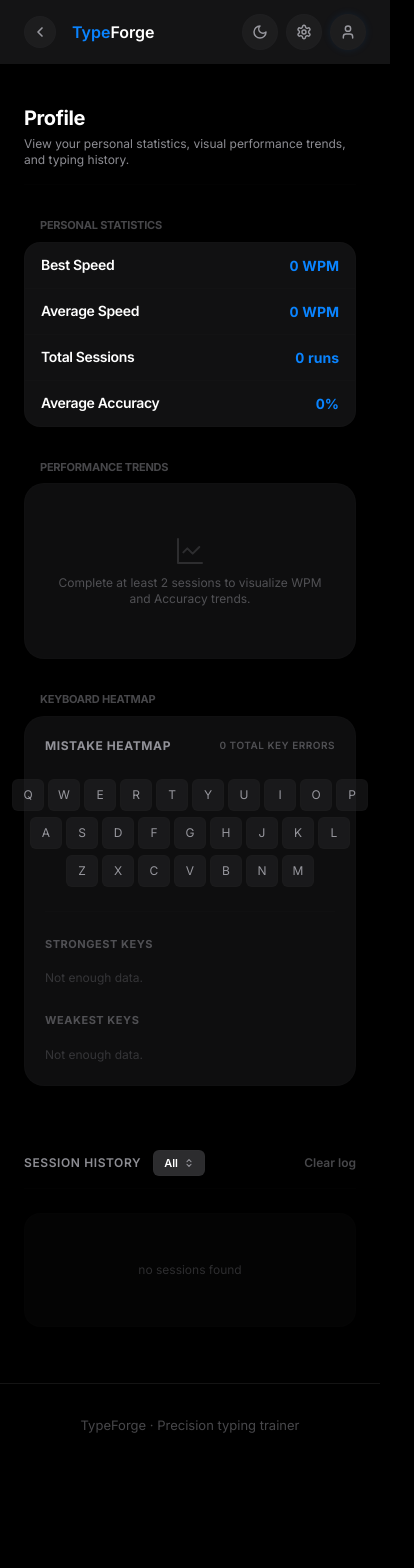
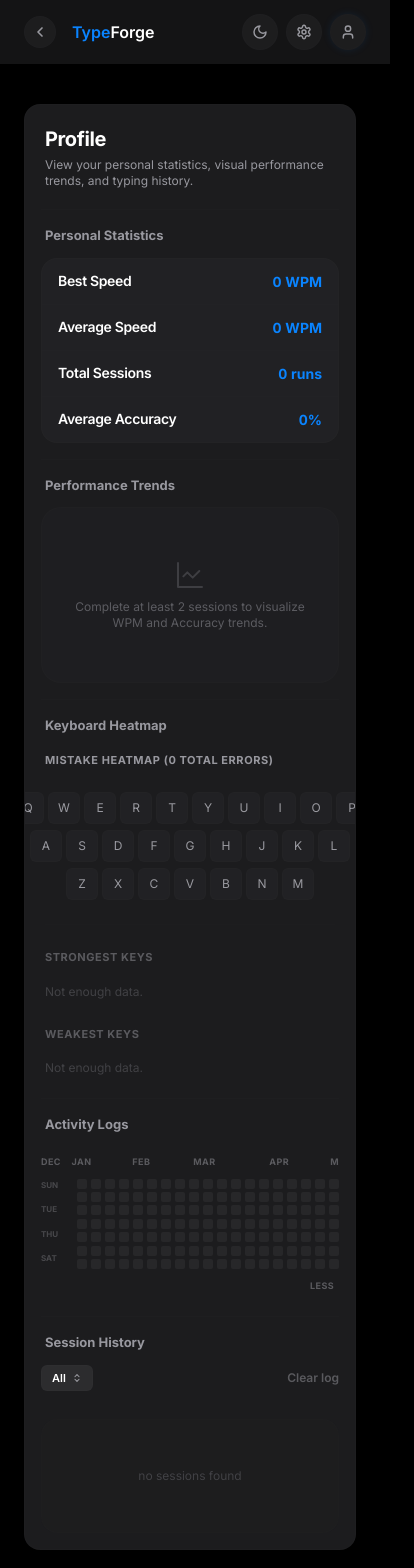
Before and after one commit to Type-Forge/Type-Forge, a Next.js app: page /profile in a window 390 px wide. Shown: the top 1568 px of the page, 414 px wide, since content can reach past the window. Before the commit the page ends 1468 px from the top, so only its background shows below. Built offline with nearby package versions, Linux system fonts and the light colour scheme.

Commit message:
Finalized the APP

```diff
--- a/app/profile/page.tsx
+++ b/app/profile/page.tsx
@@ -7,13 +7,14 @@
 import StatsHistory from "@/components/stats/StatsHistory"
 import type { SessionResult } from "@/types"
 import { GroupedList, GroupedListItem } from "@/components/ui/GroupedList"
+import WhiteCard from "@/components/ui/WhiteCard"
 
 function PerformanceTrendChart({ data }: { data: { x: number; y: number; accuracy: number }[] }) {
   const [hoveredIndex, setHoveredIndex] = useState<number | null>(null)
 
   if (data.length < 2) {
     return (
-      <div className="h-44 flex flex-col items-center justify-center text-text-tertiary text-xs bg-surface/50 border border-border/10 rounded-[20px] p-6 text-center">
+      <div className="h-44 flex flex-col items-center justify-center text-text-tertiary text-xs bg-surface-secondary/20 border border-border/10 rounded-[20px] p-6 text-center select-none font-sans">
         <svg
           xmlns="http://www.w3.org/2000/svg"
           viewBox="0 0 24 24"
@@ -48,17 +49,17 @@
   const paddingX = 25
   const paddingY = 20
 
-  // Map value to Y coordinate with nice headroom and footroom (zoom out)
+  // Zoomed-out map value to Y coordinate (added more top headroom to prevent data/tooltip clipping)
   const getWpmY = (val: number) => {
-    const minYCoord = paddingY + 15 // top headroom
-    const maxYCoord = height - paddingY - 10 // bottom footroom
+    const minYCoord = paddingY + 35 // Increased top headroom
+    const maxYCoord = height - paddingY - 10
     const rangeY = maxYCoord - minYCoord
     return maxYCoord - ((val - minWpm) / rangeWpm) * rangeY
   }
 
   const getAccY = (val: number) => {
-    const minYCoord = paddingY + 15 // top headroom
-    const maxYCoord = height - paddingY - 10 // bottom footroom
+    const minYCoord = paddingY + 35 // Increased top headroom
+    const maxYCoord = height - paddingY - 10
     const rangeY = maxYCoord - minYCoord
     return maxYCoord - ((val - minAcc) / rangeAcc) * rangeY
   }
@@ -86,29 +87,24 @@
   const wpmAreaD = `${wpmPathD} L ${wpmPoints[wpmPoints.length - 1].x} ${height - paddingY} L ${wpmPoints[0].x} ${height - paddingY} Z`
 
   return (
-    <div className="bg-surface/50 backdrop-blur-md border border-border/10 rounded-[20px] p-5 relative group/chart font-sans">
+    <div className="p-1 relative group/chart font-sans">
       <div className="flex justify-between items-center mb-4">
-        <div className="flex items-center gap-4">
-          <span className="text-[12px] uppercase font-bold tracking-wider text-text-secondary">
-            Performance Trends
-          </span>
         <div className="flex items-center gap-3 text-[10px] font-bold">
           <span className="flex items-center gap-1 text-accent">
             <span className="w-2.5 h-0.5 bg-accent inline-block rounded" />
-              WPM
+            WPM (Speed)
           </span>
           <span className="flex items-center gap-1 text-correct">
             <span className="w-2.5 h-0.5 bg-correct inline-block rounded" />
             ACCURACY
           </span>
         </div>
-        </div>
         <span className="text-[10px] font-semibold text-text-tertiary uppercase tracking-wider">
           Last {data.length} sessions
         </span>
       </div>
 
-      <div className="relative w-full overflow-hidden">
+      <div className="relative w-full">
         <svg viewBox={`0 0 ${width} ${height}`} className="w-full h-auto overflow-visible">
           {/* Horizontal Grid lines */}
           <line x1={paddingX} y1={paddingY} x2={width - paddingX} y2={paddingY} className="stroke-border/10" strokeDasharray="4" />
@@ -240,16 +236,13 @@
   }
 
   return (
-    <div className="bg-surface/50 backdrop-blur-md border border-border/10 rounded-[20px] p-5 font-sans w-full">
+    <div className="p-1 font-sans w-full">
       <div className="grid grid-cols-1 md:grid-cols-12 gap-6 items-stretch">
         {/* Left: Heatmap (8 columns) */}
         <div className="md:col-span-8 flex flex-col items-center justify-center">
           <div className="flex justify-between items-center w-full mb-6">
-            <span className="text-[12px] uppercase font-bold tracking-wider text-text-secondary">
-              Mistake Heatmap
-            </span>
-            <span className="text-[10px] font-semibold text-text-tertiary uppercase tracking-wider">
-              {totalErrors} total key errors
+            <span className="text-[11px] font-bold text-text-secondary uppercase tracking-wider">
+              Mistake Heatmap ({totalErrors} total errors)
             </span>
           </div>
 
@@ -270,7 +263,7 @@
                       >
                         {char.toUpperCase()}
                       </div>
-                      <div className="absolute bottom-full left-1/2 -translate-x-1/2 mb-1.5 w-max max-w-[150px] opacity-0 group-hover:opacity-100 pointer-events-none z-50 bg-surface/95 border border-border/15 backdrop-blur-xl px-2.5 py-1.5 rounded-lg text-[10px] text-text-secondary text-center shadow-lg leading-normal font-sans">
+                      <div className="absolute bottom-full left-1/2 -translate-x-1/2 mb-1.5 w-max max-w-[150px] opacity-0 group-hover:opacity-100 pointer-events-none z-50 bg-surface/95 border border-border/15 backdrop-blur-xl px-2.5 py-1.5 rounded-lg text-[10px] text-text-secondary text-center shadow-lg leading-normal font-sans font-semibold">
                         {tooltipText}
                       </div>
                     </div>
@@ -339,6 +332,126 @@
   )
 }
 
+function ActivityCalendar({ history }: { history: SessionResult[] }) {
+  const days = useMemo(() => {
+    const today = new Date()
+    today.setHours(12, 0, 0, 0) // Normalize to noon to avoid DST/timezone shift issues
+    const endDate = new Date(today)
+    // Align to the Saturday of the current week
+    endDate.setDate(today.getDate() + (6 - today.getDay()))
+
+    // Start date is Sunday of 26 weeks ago (endDate - 181 days)
+    const startDate = new Date(endDate)
+    startDate.setDate(endDate.getDate() - 181)
+
+    const list: Date[] = []
+    const temp = new Date(startDate)
+    for (let i = 0; i < 182; i++) {
+      list.push(new Date(temp))
+      temp.setDate(temp.getDate() + 1)
+    }
+    return list
+  }, [history])
+
+  const activityMap = useMemo(() => {
+    const counts: Record<string, number> = {}
+    history.forEach((run) => {
+      const dateKey = new Date(run.timestamp).toDateString()
+      counts[dateKey] = (counts[dateKey] || 0) + 1
+    })
+    return counts
+  }, [history])
+
+  const monthLabels = useMemo(() => {
+    const labels: { index: number; text: string }[] = []
+    let lastMonth = -1
+    for (let i = 0; i < 26; i++) {
+      const day = days[i * 7]
+      const currentMonth = day.getMonth()
+      if (currentMonth !== lastMonth) {
+        labels.push({
+          index: i,
+          text: day.toLocaleDateString(undefined, { month: "short" }),
+        })
+        lastMonth = currentMonth
+      }
+    }
+    return labels
+  }, [days])
+
+  return (
+    <div className="w-full flex flex-col font-sans select-none overflow-x-auto py-2">
+      <div className="min-w-[360px] self-start">
+        {/* Month Labels */}
+        <div className="flex text-[9px] text-text-tertiary font-bold uppercase tracking-wider mb-2 h-4 relative">
+          {monthLabels.map((label, idx) => (
+            <span
+              key={idx}
+              className="absolute"
+              style={{ left: `${(label.index / 26) * 100}%` }}
+            >
+              {label.text}
+            </span>
+          ))}
+        </div>
+
+        {/* Grid and Day Labels */}
+        <div className="flex gap-2.5">
+          {/* Day column */}
+          <div className="grid grid-rows-7 text-[8px] font-bold text-text-tertiary/70 uppercase select-none pt-[2px] pb-[2px] pr-1.5 leading-none h-[90px] justify-between">
+            <span>Sun</span>
+            <span className="invisible">Mon</span>
+            <span>Tue</span>
+            <span className="invisible">Wed</span>
+            <span>Thu</span>
+            <span className="invisible">Fri</span>
+            <span>Sat</span>
+          </div>
+
+          {/* 7 rows by 26 columns grid */}
+          <div className="grid grid-flow-col grid-rows-7 gap-1 h-[90px]">
+            {days.map((day, idx) => {
+              const dateStr = day.toDateString()
+              const count = activityMap[dateStr] || 0
+
+              // Premium theme colors based on typing activity counts
+              let colorClass = "bg-text-muted/10 dark:bg-white/5 border border-transparent"
+              if (count > 0 && count <= 2) colorClass = "bg-accent/25 border border-accent/10"
+              else if (count > 2 && count <= 4) colorClass = "bg-accent/55 border border-accent/20"
+              else if (count > 4) colorClass = "bg-accent border border-accent-hover/30"
+
+              const tooltipText = count > 0
+                ? `${count} session${count > 1 ? "s" : ""} on ${day.toLocaleDateString(undefined, { month: "short", day: "numeric", year: "numeric" })}`
+                : `No activity on ${day.toLocaleDateString(undefined, { month: "short", day: "numeric", year: "numeric" })}`
+
+              return (
+                <div className="relative group" key={idx}>
+                  <div
+                    className={`w-[10px] h-[10px] rounded-[2px] transition-all duration-150 hover:scale-[1.15] ${colorClass}`}
+                  />
+                  {/* Tooltip Popup using app-standard style */}
+                  <div className="absolute bottom-full left-1/2 -translate-x-1/2 mb-2.5 w-max max-w-[200px] opacity-0 group-hover:opacity-100 pointer-events-none z-50 transform scale-95 group-hover:scale-100 transition-all duration-150 bg-surface/95 border border-border/15 backdrop-blur-xl px-2.5 py-1.5 rounded-xl text-[10px] text-text-secondary text-center shadow-lg leading-normal font-sans font-semibold">
+                    {tooltipText}
+                  </div>
+                </div>
+              )
+            })}
+          </div>
+        </div>
+
+        {/* Legend */}
+        <div className="flex justify-end items-center gap-1.5 mt-2.5 text-[9px] text-text-tertiary font-bold uppercase tracking-wider pr-1">
+          <span>Less</span>
+          <div className="w-[10px] h-[10px] rounded-[2px] bg-text-muted/10 dark:bg-white/5" />
+          <div className="w-[10px] h-[10px] rounded-[2px] bg-accent/25" />
+          <div className="w-[10px] h-[10px] rounded-[2px] bg-accent/55" />
+          <div className="w-[10px] h-[10px] rounded-[2px] bg-accent" />
+          <span>More</span>
+        </div>
+      </div>
+    </div>
+  )
+}
 
 export default function ProfilePage() {
   const { history } = useStatsStore()
@@ -398,18 +511,27 @@
 
   if (!mounted) {
     return (
-      <div className="w-full max-w-6xl mx-auto px-6 md:px-8 py-8 text-center animate-pulse">
-        <div className="h-8 w-48 bg-surface-secondary rounded mx-auto mb-8" />
-        <div className="h-64 bg-surface-secondary rounded-[20px] mb-8" />
-        <div className="h-64 bg-surface-secondary rounded-[20px] mb-8" />
+      <div className="w-full max-w-6xl mx-auto px-6 md:px-8 py-6 animate-pulse font-sans">
+        <div className="bg-surface/50 border border-border/10 rounded-[20px] p-6 space-y-6 w-full h-[600px]">
+          <div className="border-b border-border/10 pb-5">
+            <div className="h-6 w-32 bg-surface-secondary rounded mb-2" />
+            <div className="h-4 w-64 bg-surface-secondary rounded" />
+          </div>
+          <div className="space-y-4">
+            <div className="h-4 w-24 bg-surface-secondary rounded" />
+            <div className="h-20 w-full bg-surface-secondary rounded" />
+            <div className="h-32 w-full bg-surface-secondary rounded" />
+          </div>
+        </div>
       </div>
     )
   }
 
   return (
-    <div className="w-full max-w-6xl mx-auto px-6 md:px-8 py-6 space-y-8 animate-fade-in font-sans select-none">
-      {/* Page Header */}
-      <div className="border-b border-border/10 pb-4">
+    <div className="w-full max-w-6xl mx-auto px-6 md:px-8 py-6 animate-fade-in font-sans select-none">
+      <WhiteCard>
+        {/* Main Profile Header */}
+        <div className="px-1 py-5 select-none">
           <h2 className="text-xl font-bold tracking-tight text-text-primary">Profile</h2>
           <p className="text-xs text-text-secondary mt-1">
             View your personal statistics, visual performance trends, and typing history.
@@ -417,10 +539,10 @@
         </div>
 
         {/* Section 1: Personal Statistics */}
-      <div className="space-y-2">
-        <h3 className="text-[11px] font-bold text-text-tertiary uppercase tracking-wider pl-4">
+        <div className="py-4">
+          <div className="px-1 pb-3 text-[13px] font-bold text-text-secondary select-none">
             Personal Statistics
-        </h3>
+          </div>
           <GroupedList>
             <GroupedListItem
               title="Best Speed"
@@ -458,26 +580,42 @@
         </div>
 
         {/* Section 2: Performance Trends */}
-      <div className="space-y-2">
-        <h3 className="text-[11px] font-bold text-text-tertiary uppercase tracking-wider pl-4">
+        <div className="py-4">
+          <div className="px-1 pb-3 text-[13px] font-bold text-text-secondary select-none">
             Performance Trends
-        </h3>
+          </div>
           <PerformanceTrendChart data={chartData} />
         </div>
 
         {/* Section 3: Keyboard Heatmap */}
-      <div className="space-y-2">
-        <h3 className="text-[11px] font-bold text-text-tertiary uppercase tracking-wider pl-4">
+        <div className="py-4">
+          <div className="px-1 pb-3 text-[13px] font-bold text-text-secondary select-none">
             Keyboard Heatmap
-        </h3>
+          </div>
           <KeyboardHeatmapWithStats
             errorKeys={totalErrorKeys}
             strengthsAndWeaknesses={strengthsAndWeaknesses}
           />
         </div>
 
-      {/* Section 4: Session History */}
+        {/* Section 4: Activity Logs */}
+        <div className="py-4">
+          <div className="px-1 pb-3 text-[13px] font-bold text-text-secondary select-none">
+            Activity Logs
+          </div>
+          <ActivityCalendar history={history} />
+        </div>
+
+        {/* Section 5: Session History */}
+        <div className="py-4">
+          <div className="px-1 pb-3 text-[13px] font-bold text-text-secondary select-none">
+            Session History
+          </div>
+          <div className="[&>div:first-child]:mt-0 [&_.mb-6]:mb-4 [&_.border-b]:border-none [&_span.text-xs.font-semibold.text-text-secondary]:hidden">
             <StatsHistory />
+          </div>
+        </div>
+      </WhiteCard>
     </div>
   )
 }
```
Also changed, not shown: components/stats/AnalysisDrawer.tsx (+68 -144 lines). Lines whose indentation alone changed are shown as unchanged.
